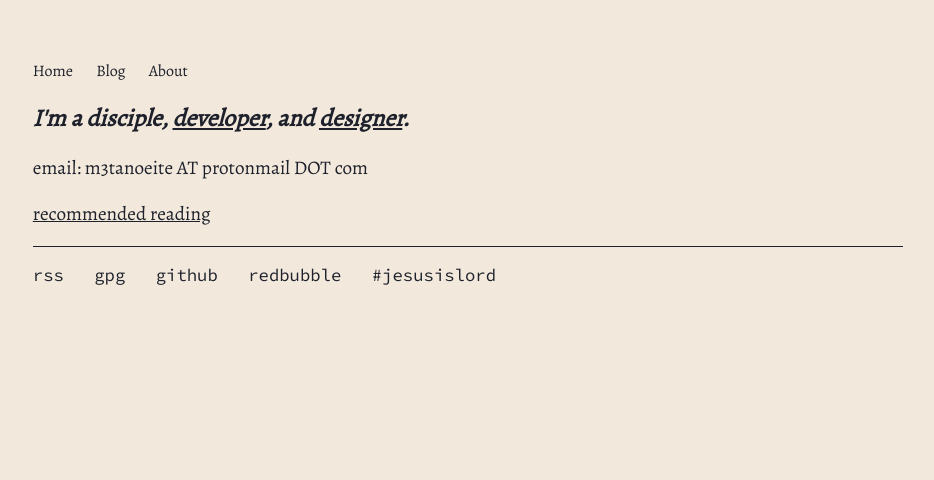
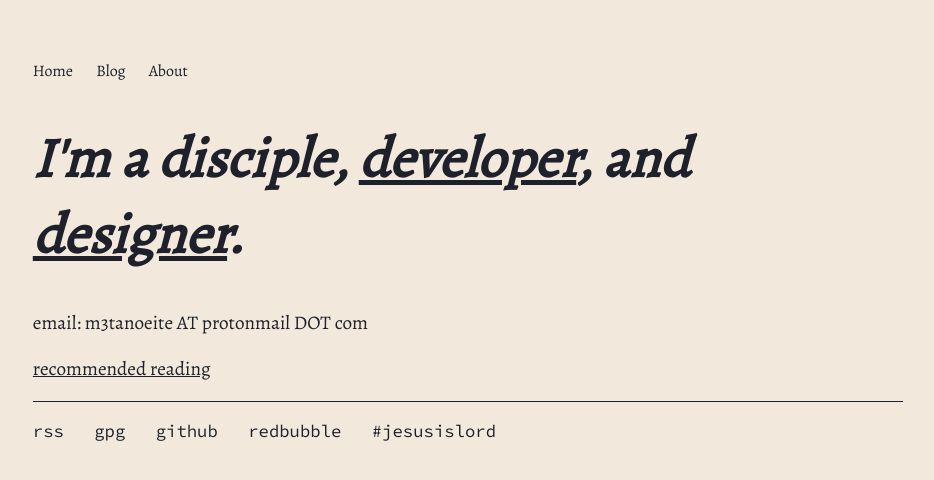
Before and after one commit to codyilardo/codyilardo.github.io, a Jekyll site: the page built from index.html, in a window 1280 px wide. Shown: the top 480 px of the page, without its empty margins (172-1106 px from the left). Built offline with Jekyll 4.4.1, drawn with Linux system fonts in a browser that asks for light colours.

Commit message:
styling mods text......

```diff
--- a/css/main.css
+++ b/css/main.css
@@ -18,7 +18,7 @@ body {
 
 .hero-text {
     font-family: var(--font);
-    font-size: 3.5;
+    font-size: 3.5em;
     font-style: italic;
     font-weight: bold;
 }
--- a/index.html
+++ b/index.html
@@ -4,7 +4,7 @@ title: Cody's Homepage
 ---
 <div class="blurb">
 
-	<h2 class="hero-text">I'm a disciple, <a href="https://github.com/codyilardo">developer</a>, and <a href="https://www.redbubble.com/people/ilardocallig/shop">designer</a>.</h2>
+	<h1 class="hero-text">I'm a disciple, <a href="https://github.com/codyilardo">developer</a>, and <a href="https://www.redbubble.com/people/ilardocallig/shop">designer</a>.</h1>
     <p class="p-mono">email: m3tanoeite AT protonmail DOT com</p>
     <p class="p-mono"><a href="https://codyilardo.com/blog/2020/08/07/rec-reading">recommended reading</a></p>
 
```
